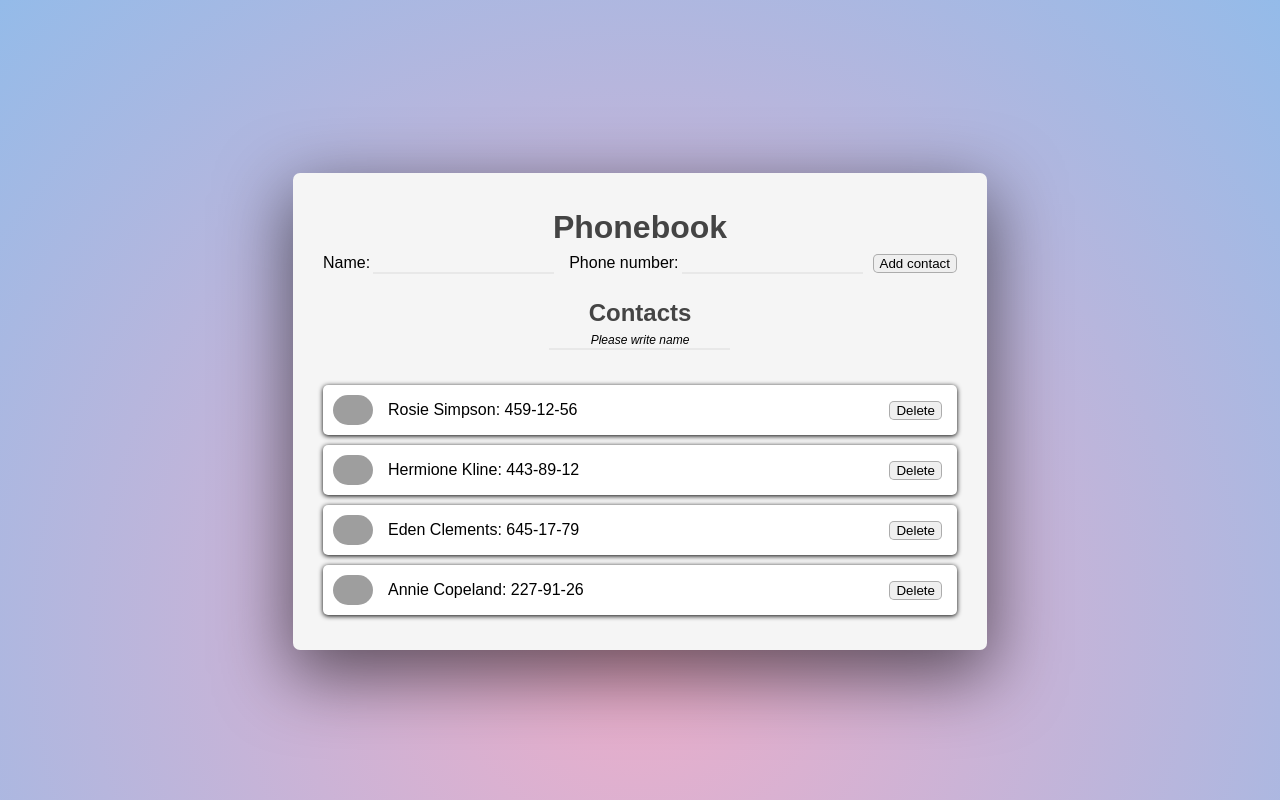
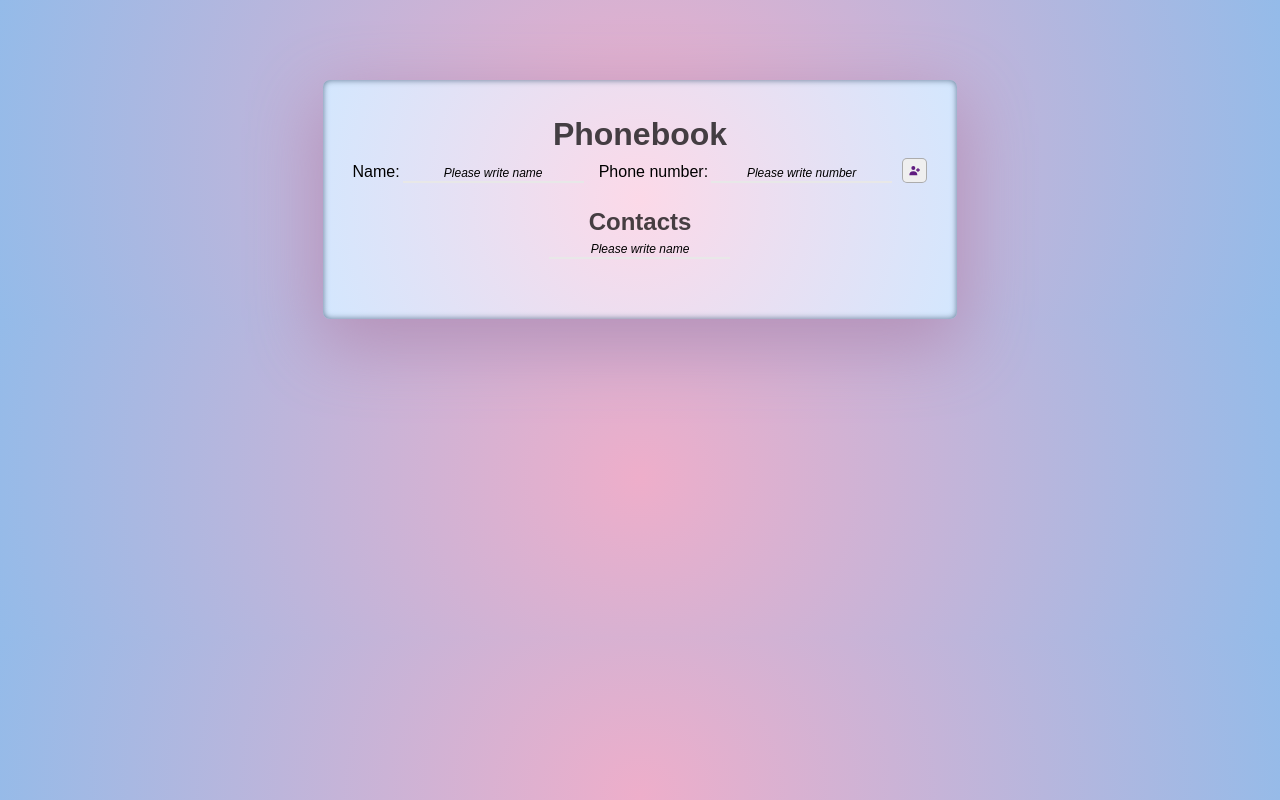
Before and after one commit to OleksandrB93/goit-react-hw-03-phonebook, a React (Create React App) app: page / in a window 1280 px wide. Shown: the top 800 px of the page. Built offline with nearby package versions, Linux system fonts and the light colour scheme; grey boxes are pictures that could not be loaded.

Commit message:
add homepages

```diff
--- a/package.json
+++ b/package.json
@@ -1,8 +1,8 @@
 {
-  "name": "goit-react-hw-02-phonebook",
+  "name": "goit-react-hw-03-phonebook",
   "version": "0.1.0",
   "private": true,
-  "homepage": "https://oleksandrb93.github.io/goit-react-hw-02-phonebook/",
+  "homepage": "https://oleksandrb93.github.io/goit-react-hw-03-phonebook/",
   "dependencies": {
     "@emotion/css": "^11.10.0",
     "@emotion/react": "^11.10.5",
@@ -14,6 +14,7 @@
     "prop-types": "^15.8.1",
     "react": "^18.2.0",
     "react-dom": "^18.2.0",
+    "react-icons": "^4.6.0",
     "react-scripts": "^5.0.1",
     "web-vitals": "^2.1.4"
   },
--- a/src/App.jsx
+++ b/src/App.jsx
@@ -1,7 +1,7 @@
 import "./App.css";
 import { nanoid } from "nanoid";
 import React, { Component } from "react";
-import {AppContainer, H1,  H2} from "App.styled";
+import { AppContainer, H1, H2 } from "App.styled";
 
 import Phonebook from "components/Phonebook/Phonebook";
 import SearchInput from "components/SearchInput/SearchInput";
@@ -9,20 +9,19 @@ import ContactList from "components/ContactList/ContactList";
 
 export default class App extends Component {
   state = {
-    contacts: [
-      { id: "id-1", img:"", name: "Rosie Simpson", phoneNumber: "459-12-56" },
-      { id: "id-2", img:"", name: "Hermione Kline", phoneNumber: "443-89-12" },
-      { id: "id-3", img:"", name: "Eden Clements", phoneNumber: "645-17-79" },
-      { id: "id-4", img:"", name: "Annie Copeland", phoneNumber: "227-91-26" },
-    ],
+    contacts: [],
     filter: "",
   };
-  formSubmitHandler = ({img, name, phoneNumber }) => {
+
+  // { id: "id-1", name: "Rosie Simpson", phoneNumber: "459-12-56" },
+  // { id: "id-2", name: "Hermione Kline", phoneNumber: "443-89-12" },
+  // { id: "id-3", name: "Eden Clements", phoneNumber: "645-17-79" },
+  // { id: "id-4", name: "Annie Copeland", phoneNumber: "227-91-26" },
+  formSubmitHandler = ({ name, phoneNumber }) => {
     const contact = {
       id: nanoid(),
       name,
       phoneNumber,
-      img,
     };
 
     const findContact = this.state.contacts.find((contact) =>
@@ -53,6 +52,21 @@ export default class App extends Component {
     }));
   };
 
+  componentDidMount() {
+    const contacts = localStorage.getItem("contacts");
+    const parseContacts = JSON.parse(contacts);
+
+    if (parseContacts) {
+      this.setState({ contacts: parseContacts });
+    }
+  }
+
+  componentDidUpdate(prevProps, prevState) {
+    if (this.state.contacts !== prevState.contacts) {
+      localStorage.setItem("contacts", JSON.stringify(this.state.contacts));
+    }
+  }
+
   render() {
     return (
       <AppContainer>
--- a/src/App.styled.jsx
+++ b/src/App.styled.jsx
@@ -1,11 +1,16 @@
 import styled from "@emotion/styled";
 
 export const AppContainer = styled.div`
-  margin-top: 25%;
+  margin-top: 80px;
   padding: 30px;
   border-radius: 7px;
-  background-color: #f5f5f5;
-  box-shadow: rgba(0, 0, 0, 0.56) 0px 22px 70px 4px;
+  background: radial-gradient(
+    circle,
+    #fcd9e8 0%,
+    #d3e7fe 100%
+  );
+  box-shadow: rgb(180, 145, 184) 0px 22px 70px 4px,
+  #5f758f 0px 0px 6px 0px inset;
 `;
 
 export const H1 = styled.h1`
--- a/src/components/ContactList/ContactLIst.styled.jsx
+++ b/src/components/ContactList/ContactLIst.styled.jsx
@@ -45,6 +45,7 @@ export const UserInfo = styled.p`
 `;
 
 export const DeleteBtn = styled.button`
+padding: 5px;
   max-height: 25px;
   margin-left: auto;
   margin-right: 5px;
--- a/src/components/ContactList/ContactList.jsx
+++ b/src/components/ContactList/ContactList.jsx
@@ -1,28 +1,32 @@
 import PropTypes from "prop-types";
 import React from "react";
 import { DeleteBtn, List, Item, UserInfo, Avatar } from "./ContactLIst.styled";
+import { HiOutlineTrash } from "react-icons/hi";
+
 
 export default function ContactList({ contacts, deleteContact }) {
   return (
     <List>
-      {contacts.map(({ id, name, phoneNumber, img }) => {
+      {contacts.map(
+        ({
+          id,
+          name,
+          phoneNumber,
+          img = "https://cdn-icons-png.flaticon.com/512/2922/2922506.png",
+        }) => {
           return (
             <Item key={id}>
-            <Avatar
-              src={
-                img || "https://cdn-icons-png.flaticon.com/512/2922/2922506.png"
-              }
-              alt="avatar"
-            />
+              <Avatar src={img} alt="avatar" />
               <UserInfo>
                 {name}: {phoneNumber}
               </UserInfo>
               <DeleteBtn type="button" onClick={() => deleteContact(id)}>
-              Delete
+                <HiOutlineTrash />
               </DeleteBtn>
             </Item>
           );
-      })}
+        }
+      )}
     </List>
   );
 }
--- a/src/components/Phonebook/Phonebook.jsx
+++ b/src/components/Phonebook/Phonebook.jsx
@@ -1,15 +1,14 @@
 import { nanoid } from "nanoid";
 import React, { Component } from "react";
-import PropTypes from 'prop-types'
-
-import { NameLabel,AddContactBtn, Input } from "./Phonebook.styled";
-
+import PropTypes from "prop-types";
+import { HiUserAdd } from "react-icons/hi";
+import { NameLabel, AddContactBtn, Input,IconAdd } from "./Phonebook.styled";
 
 export default class Phonebook extends Component {
   state = {
     name: "",
     phoneNumber: "",
-    img:"https://cdn-icons-png.flaticon.com/512/2922/2922506.png"
+    img: "https://cdn-icons-png.flaticon.com/512/2922/2922506.png",
   };
 
   nameInputId = nanoid();
@@ -28,7 +27,7 @@ export default class Phonebook extends Component {
   };
 
   resetSubmit = () => {
-    this.setState({ name: "", phoneNumber: "", img:"" });
+    this.setState({ name: "", phoneNumber: "", img: "" });
   };
   render() {
     return (
@@ -45,6 +44,7 @@ export default class Phonebook extends Component {
               value={this.state.name}
               onChange={this.handleChange}
               id={this.nameInputId}
+              placeholder="Please write name"
             />
           </NameLabel>
           <label htmlFor={this.phoneNumberInputId}>
@@ -58,16 +58,19 @@ export default class Phonebook extends Component {
               value={this.state.phoneNumber}
               onChange={this.handleChange}
               id={this.phoneNumberInputId}
+              placeholder="Please write number"
             />
           </label>
-          <AddContactBtn tupe="submit">Add contact</AddContactBtn>
+          <AddContactBtn tupe="submit">
+            <HiUserAdd fill='#601c80'/>
+          </AddContactBtn>
         </form>
       </div>
     );
   }
 }
 Phonebook.prototypes = {
-    name: PropTypes.string.isRequired,
-    phoneNumber: PropTypes.string.isRequired,
-    onSubmit: PropTypes.func.isRequired,
-  };
+  name: PropTypes.string.isRequired,
+  phoneNumber: PropTypes.string.isRequired,
+  onSubmit: PropTypes.func.isRequired,
+};
--- a/src/components/Phonebook/Phonebook.styled.jsx
+++ b/src/components/Phonebook/Phonebook.styled.jsx
@@ -9,6 +9,12 @@ export const Input = styled.input`
   background-color: transparent;
   border: none;
   border-bottom: 2px solid #e8e8e8;
+  ::placeholder {
+    color: #000000;
+    font-size: 12px;
+    font-style: italic;
+    text-align: center;
+  }
 
   &:hover,
   &:focus {
@@ -19,6 +25,7 @@ export const Input = styled.input`
   }
 `;
 export const AddContactBtn = styled.button`
+padding: 5px;
   max-height: 25px;
   margin-left: 10px;
   border: 1px solid #a7a7a7ec;
@@ -36,3 +43,10 @@ export const AddContactBtn = styled.button`
     box-shadow: rgb(255, 254, 254) 0px 0px 3px;
   }
 `;
+
+
+
+export const IconAdd= styled.svg`
+  width:80px;
+  height: 80px;
+`
--- a/src/index.css
+++ b/src/index.css
@@ -1,5 +1,4 @@
 body {
-  min-height: 100vw;
   margin: 0;
   background: rgb(238,174,202);
   background: radial-gradient(circle, rgba(238,174,202,1) 0%, rgba(148,187,233,1) 100%);
```
Also changed, not shown: 1 other file (tests, documents, lock files or other folders). Lines whose indentation alone changed are shown as unchanged.
